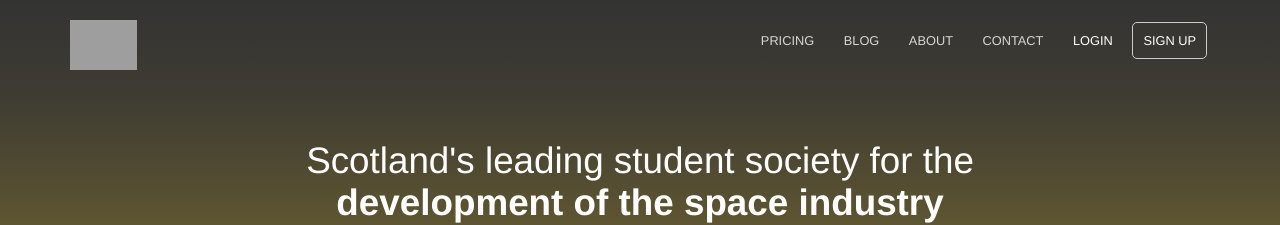
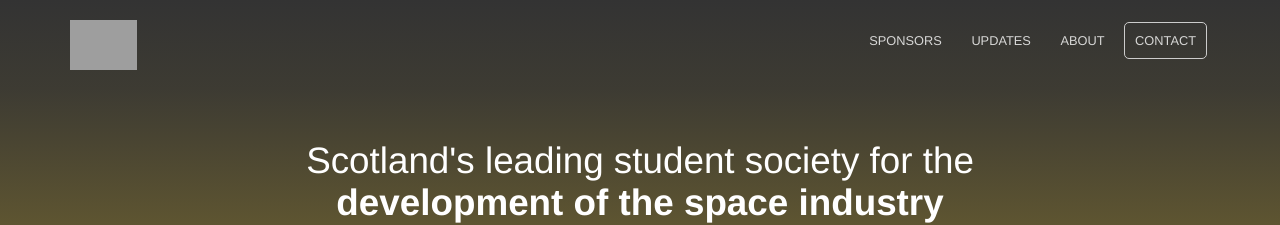
Before and after one commit to Allan-Perez/glasgow-rocketry, a Jekyll site: the page built from index.html, in a window 1280 px wide and 900 px high. Shown: the top 225 px of the window. Built offline with Jekyll 4.4.1, drawn with Linux system fonts in a browser that asks for light colours; some of the changed text lies outside the part shown; grey boxes are pictures that could not be loaded.

```diff
--- a/_data/navigation.yml
+++ b/_data/navigation.yml
@@ -1,9 +1,9 @@
-- name: Pricing
-  link: /pricing/
+- name: Sponsors
+  link: /sponsors/
   new_window: false
   highlight: false
-- name: Blog
-  link: /blog/
+- name: Updates
+  link: /updates/
   new_window: false
   highlight: false
 - name: About
@@ -13,12 +13,4 @@
 - name: Contact
   link: /contact/
   new_window: false
-  highlight: false
-- name: Login
-  link: /
-  new_window: true
-  highlight: false
-- name: Sign Up
-  link: /
-  new_window: true
   highlight: true
```
Also changed, not shown: _data/footer.yml (+0 -17 lines).
